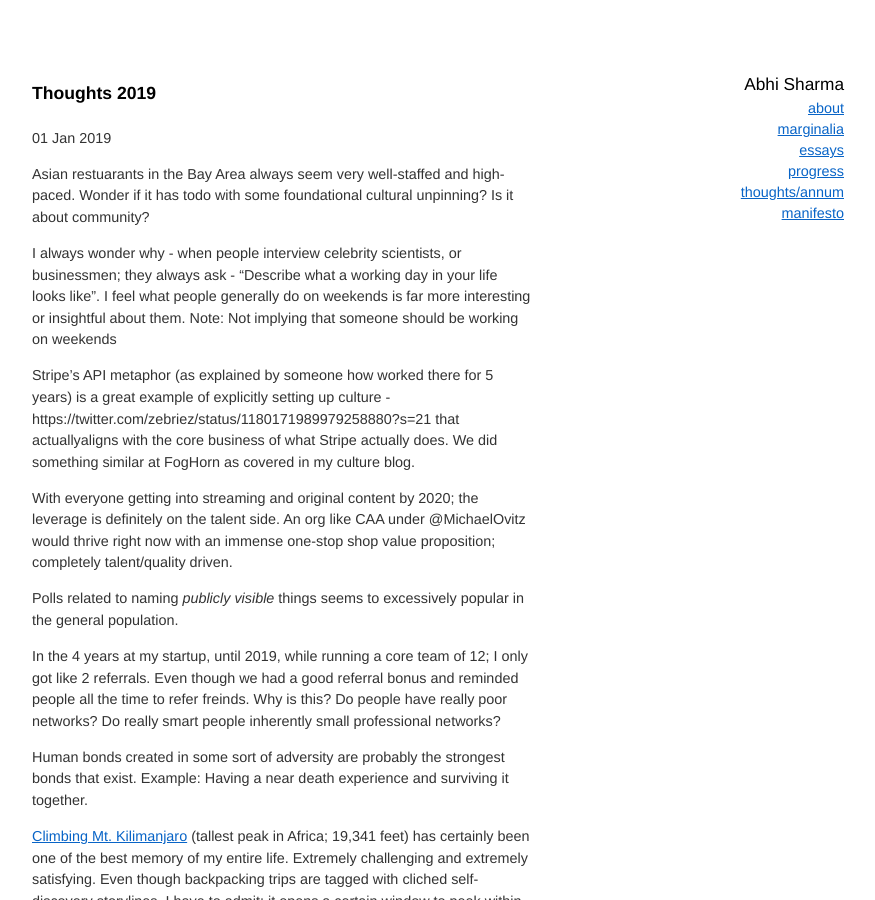
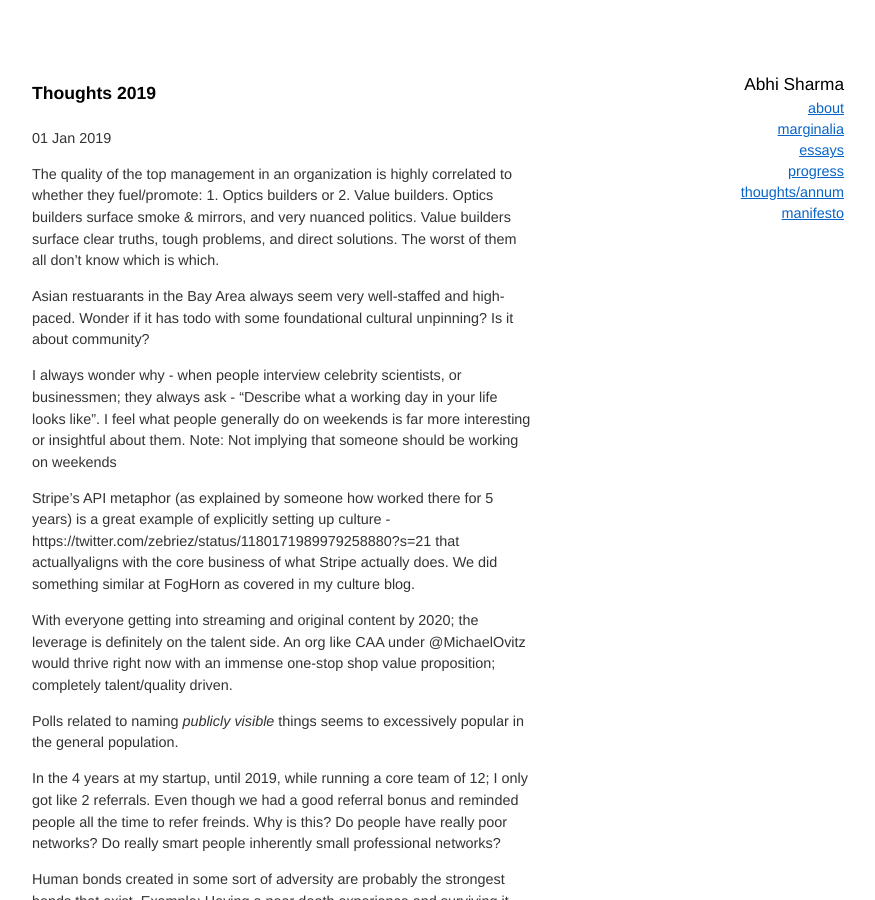
Before and after one commit to abhisharmab/abhisharmab.github.io, a Jekyll site: the page built from thoughts/_posts/2019-01-01-thoughts-in-2019.md, in a window 1280 px wide and 900 px high. Shown: the whole window, without its empty margins (192-1067 px from the left). Built offline with Jekyll 4.4.1, drawn with Linux system fonts in a browser that asks for light colours.

Commit message:
value builders thought

```diff
--- a/thoughts/_posts/2019-01-01-thoughts-in-2019.md
+++ b/thoughts/_posts/2019-01-01-thoughts-in-2019.md
@@ -5,6 +5,8 @@ category: thoughts
 date: 2019-01-01
 abstract: Collage of powerful thoughts and notes
 ---
+
+The quality of the top management in an organization is highly correlated to whether they fuel/promote: 1. Optics builders or 2. Value builders. Optics builders surface smoke & mirrors, and very nuanced politics. Value builders surface clear truths, tough problems, and direct solutions. The worst of them all don't know which is which.
 
 Asian restuarants in the Bay Area always seem very well-staffed and high-paced. Wonder if it has todo with some foundational cultural unpinning? Is it about community?
 
```
